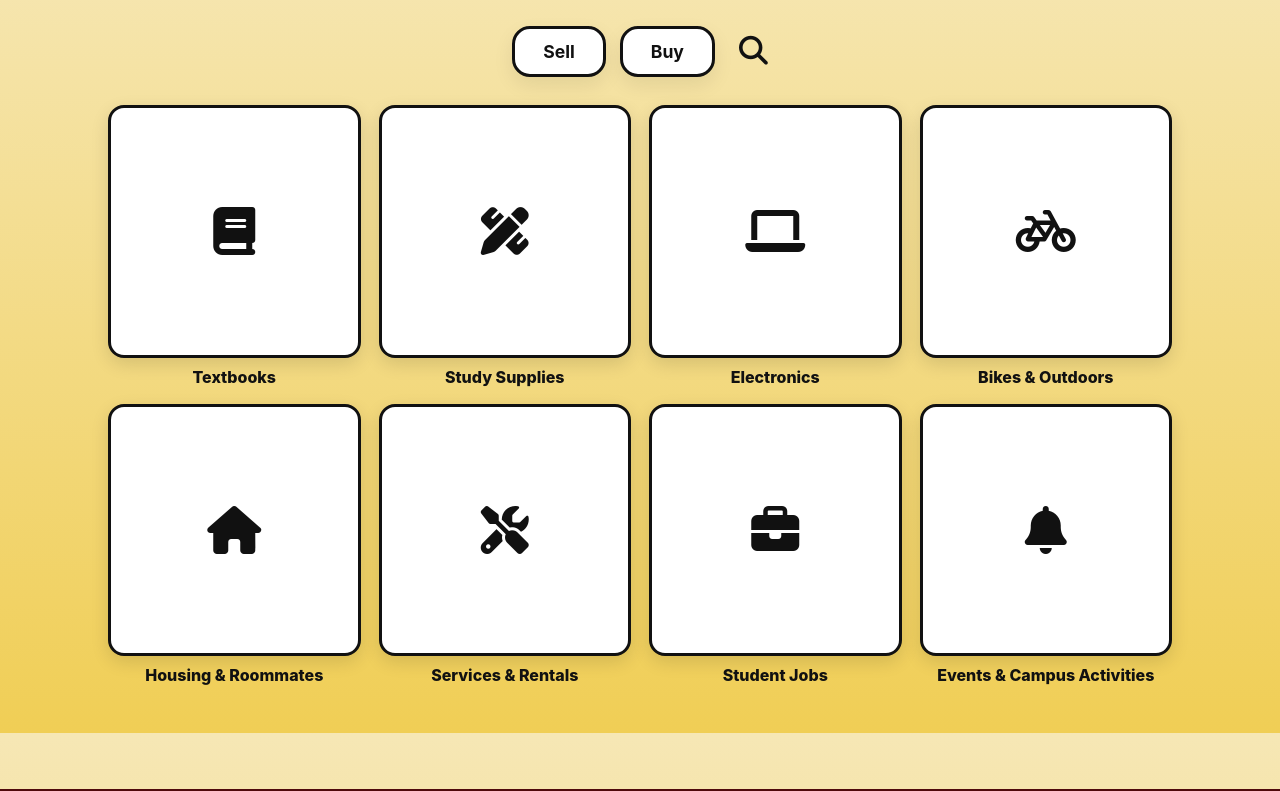
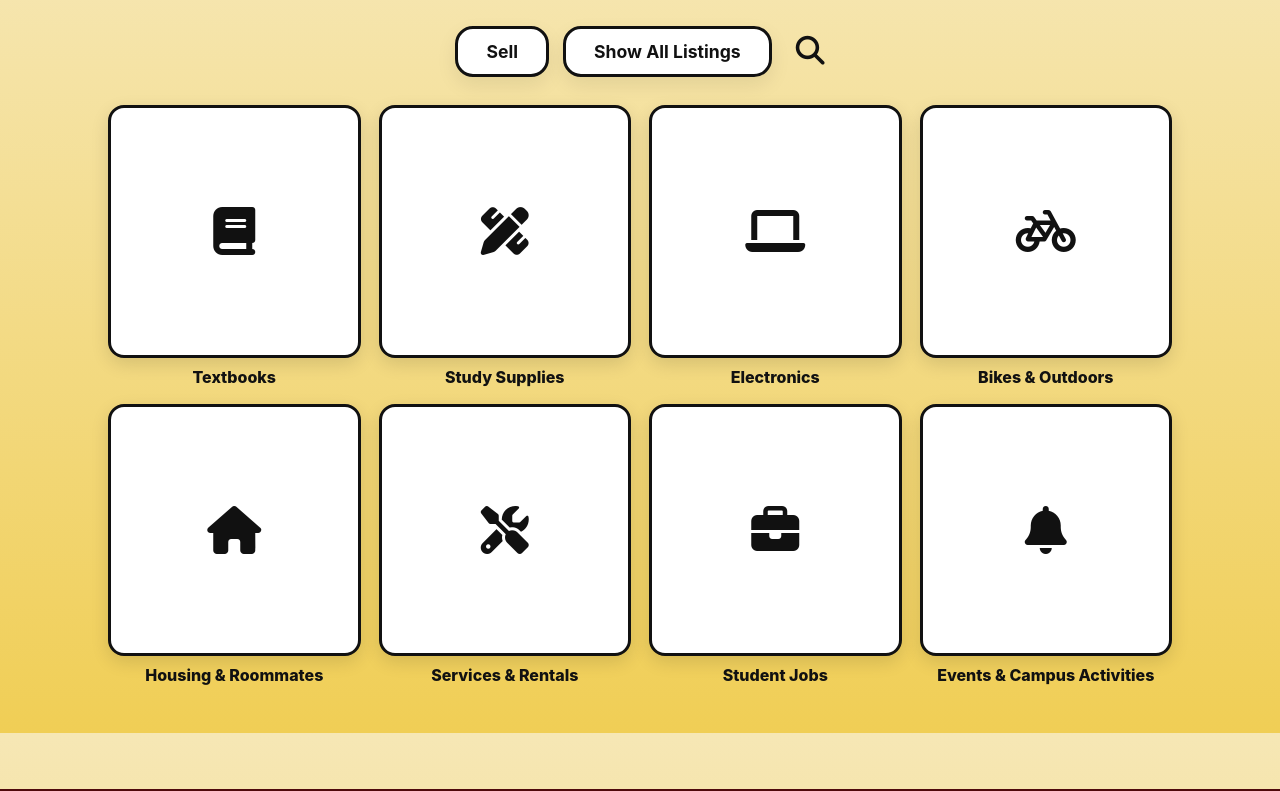
Before and after one commit to BlAnKcOd3/pleasework, a website: page marketplace.html in a window 1280 px wide. Shown: the part 67-858 px from the top of the page. Drawn offline with Linux system fonts and the light colour scheme.

Commit message:
change button name from buy to show all listings

```diff
--- a/marketplace.html
+++ b/marketplace.html
@@ -16,7 +16,7 @@
   <div class="container">
     <div class="action-bar">
       <div class="pill" onclick="location.href='sell.html'">Sell</div>
-      <div class="pill" onclick="location.href='listings.html'">Buy</div>
+      <div class="pill" onclick="location.href='listings.html'">Show All Listings</div>
 
       <div class="search-container" style="margin-left:10px;">
         <input id="search-input" placeholder="Search items..." />
```
Also changed, not shown: listings.html (+1 -1 lines).
